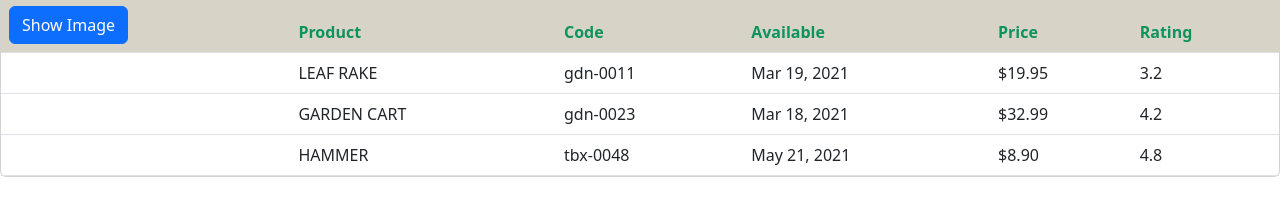
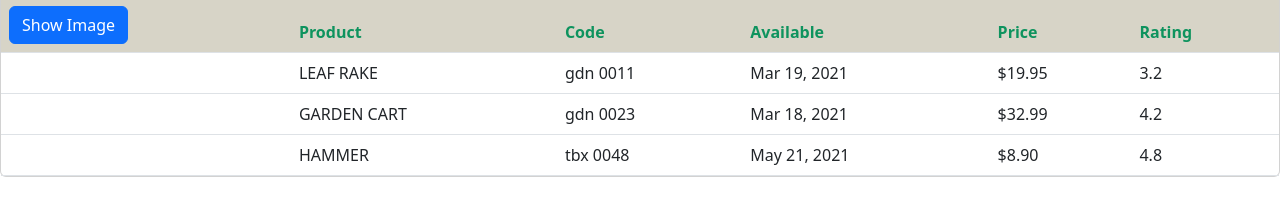
Before and after one commit to YanDevo/angular-prod-mgmt-app, an Angular app in the folder product-mgmt-app/: page / in a window 1280 px wide. Shown: the part 214-430 px from the top of the page. Built offline with nearby package versions, Linux system fonts and the light colour scheme.

Commit message:
custom pipe to transform user bound data & tsconfg.ts lib update

```diff
--- a/product-mgmt-app/package.json
+++ b/product-mgmt-app/package.json
@@ -35,6 +35,6 @@
     "karma-coverage": "~2.2.0",
     "karma-jasmine": "~5.1.0",
     "karma-jasmine-html-reporter": "~2.0.0",
-    "typescript": "~4.7.2"
+    "typescript": "^4.8.4"
   }
 }
--- a/product-mgmt-app/src/app/app.module.ts
+++ b/product-mgmt-app/src/app/app.module.ts
@@ -5,12 +5,14 @@ import { FormsModule } from '@angular/forms';
 import { AppComponent } from './app.component';
 import { WelcomeComponent } from './home/welcome/welcome.component';
 import { ProductListComponent } from './products/product-list/product-list.component';
+import { DashesToSpacesPipe } from 'src/shared/dashes-to-spaces.pipe';
 
 @NgModule({
   declarations: [
     AppComponent,
     WelcomeComponent,
     ProductListComponent,
+    DashesToSpacesPipe,
   ],
   imports: [
     BrowserModule,
--- a/product-mgmt-app/src/app/products/product-list/product-list.component.html
+++ b/product-mgmt-app/src/app/products/product-list/product-list.component.html
@@ -44,7 +44,7 @@
                         [src]="product.imageUrl" alt=""
                         *ngIf="showImage"></td>
                     <td>{{product.productName | uppercase}}</td>
-                    <td>{{product.productCode | lowercase}}</td>
+                    <td>{{product.productCode | lowercase | dashesToSpaces: "-"}}</td>
                     <td>{{product.releaseDate | date}}</td>
                     <td>{{product.price | currency: "USD": "symbol": "1.2-2"}}</td>
                     <td>{{product.starRating}}</td>
--- /dev/null
+++ b/product-mgmt-app/src/shared/dashes-to-spaces.pipe.ts
@@ -0,0 +1,11 @@
+import { Pipe, PipeTransform } from "@angular/core";
+@Pipe({
+    name: 'dashesToSpaces',
+})
+export class DashesToSpacesPipe implements PipeTransform {
+
+    transform(value: string, character: string) {
+        return value.replaceAll(character, " ");
+    }
+
+}
--- a/product-mgmt-app/tsconfig.json
+++ b/product-mgmt-app/tsconfig.json
@@ -20,6 +20,7 @@
     "module": "es2020",
     "lib": [
       "es2020",
+      "ES2021.String",
       "dom"
     ]
   },
```
Also changed, not shown: 1 other file (tests, documents, lock files or other folders).
